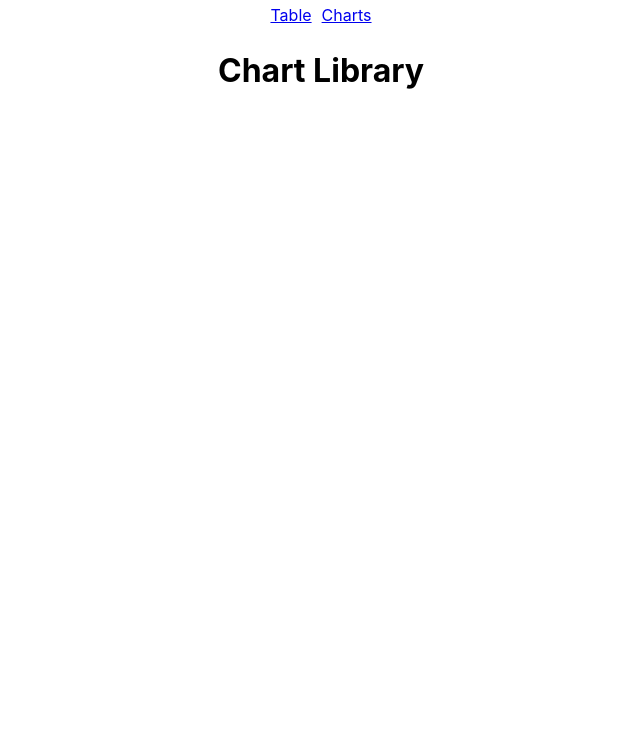
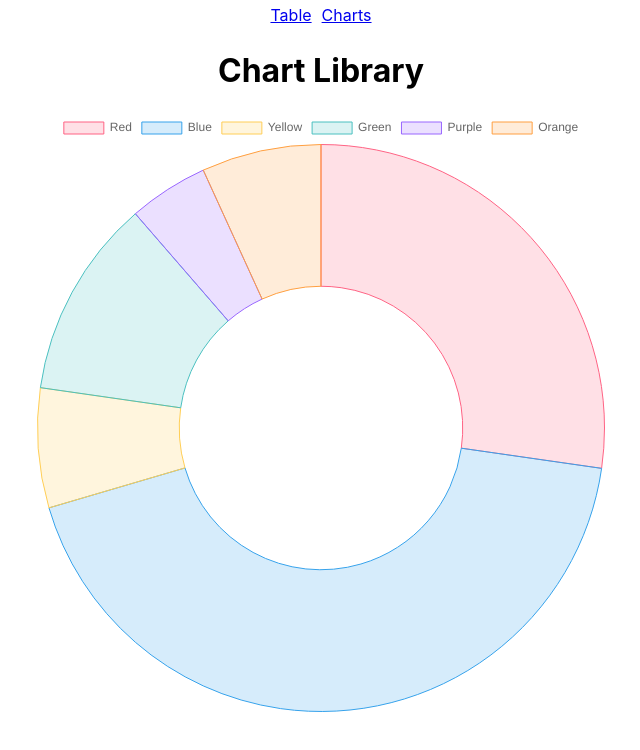
Before and after one commit to ryanjeffrey/react-open-source-libraries, a React (Create React App) app: page /charts in a window 1280 px wide. Shown: the top 750 px of the page, without its empty margins (319-959 px from the left). Built offline with nearby package versions, Linux system fonts and the light colour scheme.

Commit message:
Create and add Chart component

```diff
--- a/src/App.js
+++ b/src/App.js
@@ -2,6 +2,7 @@
 import Table from './components/Table/Table';
 
 import './App.css';
+import { Chart } from './components/Chart/Chart';
 
 function App() {
   return (
@@ -17,6 +18,7 @@
         </Route>
         <Route path="/charts">
           <h1>Chart Library</h1>
+          <Chart />
         </Route>
       </Switch>
     </div>
--- /dev/null
+++ b/src/components/Chart/Chart.css
@@ -0,0 +1,4 @@
+.chart-wrapper {
+    width: 600px;
+    margin: 0 auto;
+}
--- /dev/null
+++ b/src/components/Chart/Chart.js
@@ -0,0 +1,41 @@
+import { Chart as ChartJS, ArcElement, Tooltip, Legend } from 'chart.js';
+import { Doughnut } from 'react-chartjs-2';
+
+import './Chart.css';
+
+ChartJS.register(ArcElement, Tooltip, Legend);
+
+export const data = {
+  labels: ['Red', 'Blue', 'Yellow', 'Green', 'Purple', 'Orange'],
+  datasets: [
+    {
+      label: '# of Votes',
+      data: [12, 19, 3, 5, 2, 3],
+      backgroundColor: [
+        'rgba(255, 99, 132, 0.2)',
+        'rgba(54, 162, 235, 0.2)',
+        'rgba(255, 206, 86, 0.2)',
+        'rgba(75, 192, 192, 0.2)',
+        'rgba(153, 102, 255, 0.2)',
+        'rgba(255, 159, 64, 0.2)',
+      ],
+      borderColor: [
+        'rgba(255, 99, 132, 1)',
+        'rgba(54, 162, 235, 1)',
+        'rgba(255, 206, 86, 1)',
+        'rgba(75, 192, 192, 1)',
+        'rgba(153, 102, 255, 1)',
+        'rgba(255, 159, 64, 1)',
+      ],
+      borderWidth: 1,
+    },
+  ],
+};
+
+export function Chart() {
+  return (
+    <div className='chart-wrapper'>
+      <Doughnut data={data} />
+    </div>
+  );
+}
```
